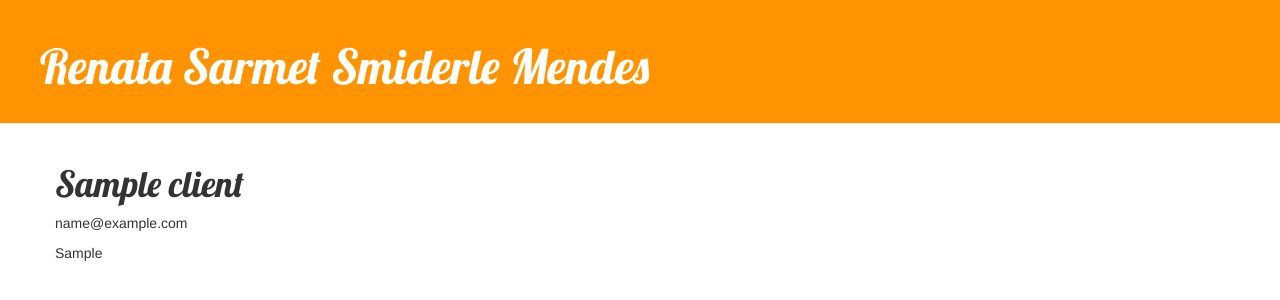
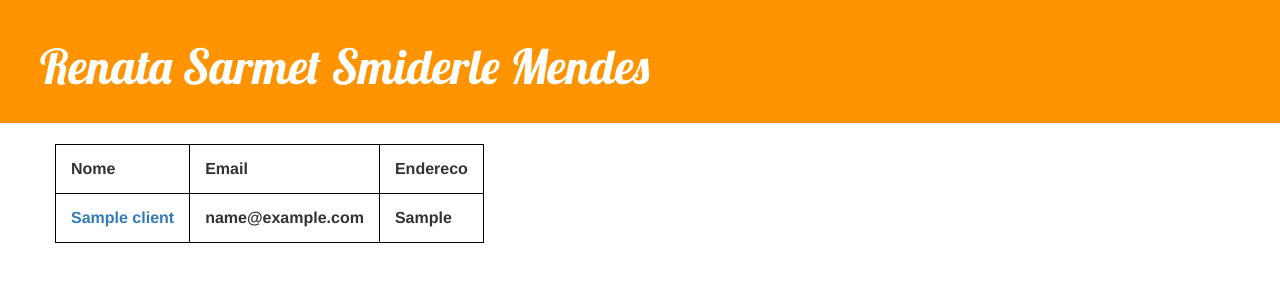
Before and after one commit to renatasarmet/learningdjango, a Django app: page /clients in a window 1280 px wide. Shown: the top 300 px of the page. Run offline with Django 3.2, Linux system fonts and the light colour scheme; tables that the repository leaves empty hold one stand-in row (values such as "Sample post"); lists and menus that the app fills with data are empty; some libraries are stand-ins or nearby versions.

Commit message:
Client - Edit and Detail

```diff
--- a/blog/static/css/blog.css
+++ b/blog/static/css/blog.css
@@ -41,10 +41,14 @@ h1, h2, h3, h4 {
     margin-bottom: 70px;
 }
 
-.post h1 a, .post h1 a:visited {
+.post h1 a, .post h1 a:visited, .projects h1 a, .post h1 a:visited , .client h1 a, .client h1 a:visited  {
     color: #000000;
 }
 
-.projects h1 a, .post h1 a:visited {
-    color: #000000;
+table, th, td {
+    border: 1px solid black;
 }
+
+th, td {
+    padding: 15px;
+}
--- a/blog/templates/blog/client_list.html
+++ b/blog/templates/blog/client_list.html
@@ -9,12 +9,25 @@
 
 
 {% block content %}
+    <table>
+    <tr>
+        <th>Nome</th>
+        <th>Email</th>
+        <th>Endereco</th>
+    </tr>
     {% for client in clients %}
-        <div class="post">
+{#        <div class="client">#}
 {#            <h1><a href="{% url 'post_detail' pk=post.pk %}">{{ post.title }}</a></h1>#}
-            <h1>{{ client.name }}</h1>
-            <p>{{ client.email }}</p>
-            <p>{{ client.adress|linebreaksbr }}</p>
-        </div>
+{#            <h1>{{ client.name }}</h1>#}
+{#            <p>{{ client.email }}</p>#}
+{#            <p>{{ client.adress|linebreaksbr }}</p>#}
+{#        </div>#}
+        <tr>
+            <th><a href="{% url 'client_detail' pk=client.pk %}">{{ client.name }}</a></th>
+            <th>{{ client.email }}</th>
+            <th>{{ client.adress|linebreaksbr }}</th>
+        </tr>
     {% endfor %}
+    </table>
+
 {% endblock %}
--- a/blog/urls.py
+++ b/blog/urls.py
@@ -12,6 +12,8 @@ urlpatterns = [
     path('post/<int:pk>/edit/', views.post_edit, name='post_edit'),
     path('clients', views.client_list, name='client_list'),
     path('client/new', views.client_new, name='client_new'),
+    path('client/<int:pk>/', views.client_detail, name='client_detail'),
+    path('client/<int:pk>/edit/', views.client_edit, name='client_edit'),
 
 
 ] + static(settings.MEDIA_URL, document_root=settings.MEDIA_ROOT)
--- a/blog/views.py
+++ b/blog/views.py
@@ -10,13 +10,16 @@ from django.contrib.auth.decorators import login_required
 def initial(request):
     return render(request, 'blog/initial.html')
 
+
 def post_list(request):
     posts = Post.objects.filter(published_date__lte=timezone.now()).order_by('published_date')
     return render(request, 'blog/post_list.html', {'posts': posts})
 
+
 def post_detail(request, pk):
     post = get_object_or_404(Post, pk=pk)
     return render(request, 'blog/post_detail.html', {'post': post})
+
 
 @login_required
 def post_new(request):
@@ -31,6 +34,7 @@ def post_new(request):
     else:
         form = PostForm()
     return render(request, 'blog/post_edit.html', {'form': form})
+
 
 @login_required
 def post_edit(request, pk):
@@ -53,14 +57,31 @@ def client_list(request):
     return render(request, 'blog/client_list.html', {'clients': clients})
 
 
+def client_detail(request, pk):
+    client = get_object_or_404(Client, pk=pk)
+    return render(request, 'blog/client_detail.html', {'client': client})
+
+
 @login_required
 def client_new(request):
     if request.method == "POST":
         form = ClientForm(request.POST)
         if form.is_valid():
-            client = form.save()
-            #return redirect('client_list', pk=post.pk)
+            form.save()
             return redirect('client_list')
     else:
         form = ClientForm()
     return render(request, 'blog/client_edit.html', {'form': form})
+
+
+@login_required
+def client_edit(request, pk):
+    client = get_object_or_404(Client, pk=pk)
+    if request.method == "POST":
+        form = ClientForm(request.POST, instance=client)
+        if form.is_valid():
+            client = form.save()
+            return redirect('client_detail', pk=client.pk)
+    else:
+        form = ClientForm(instance=client)
+    return render(request, 'blog/client_edit.html', {'form': form})
```
Also changed, not shown: blog/templates/blog/client_detail.html (added, +12 -0 lines).
